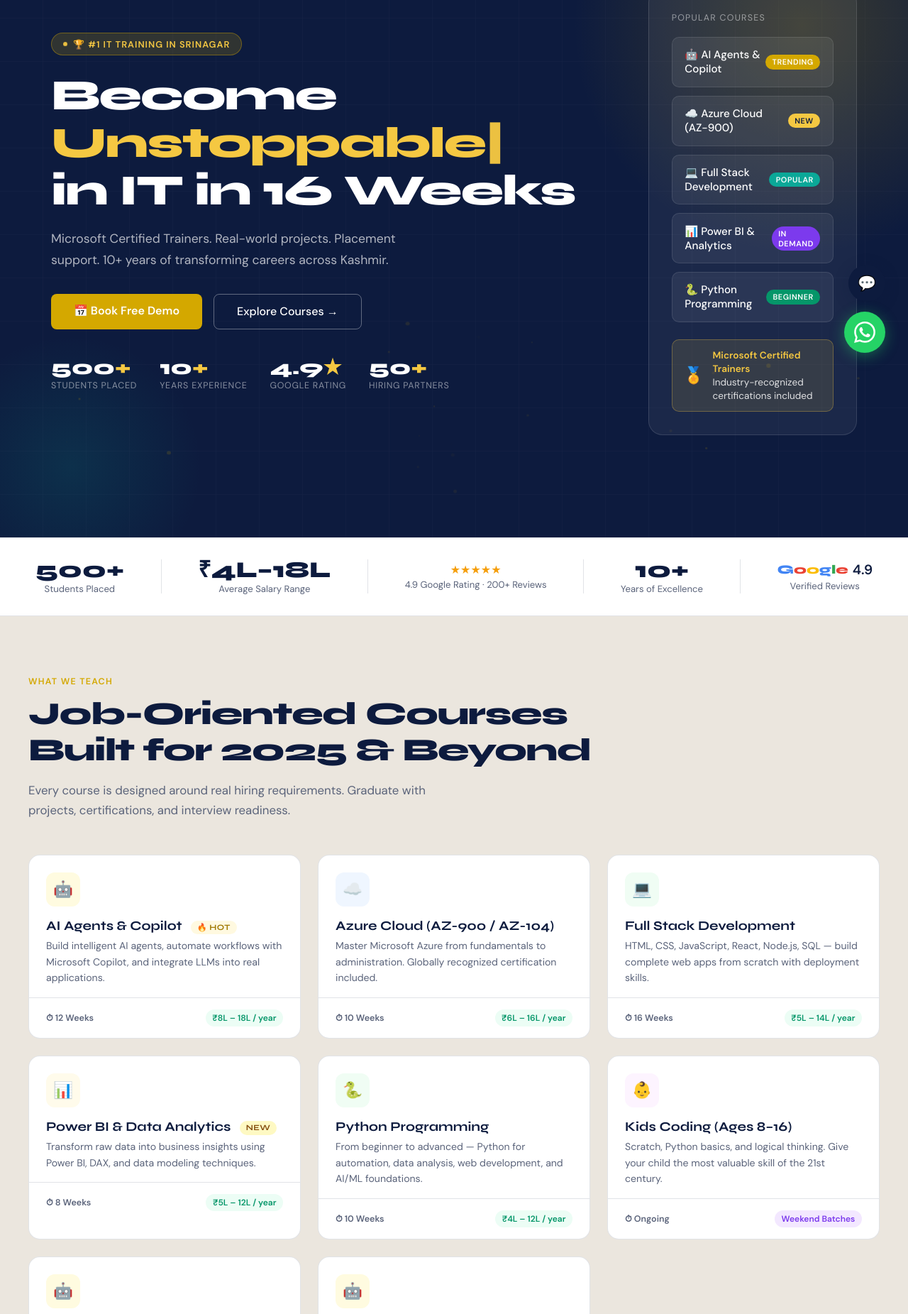
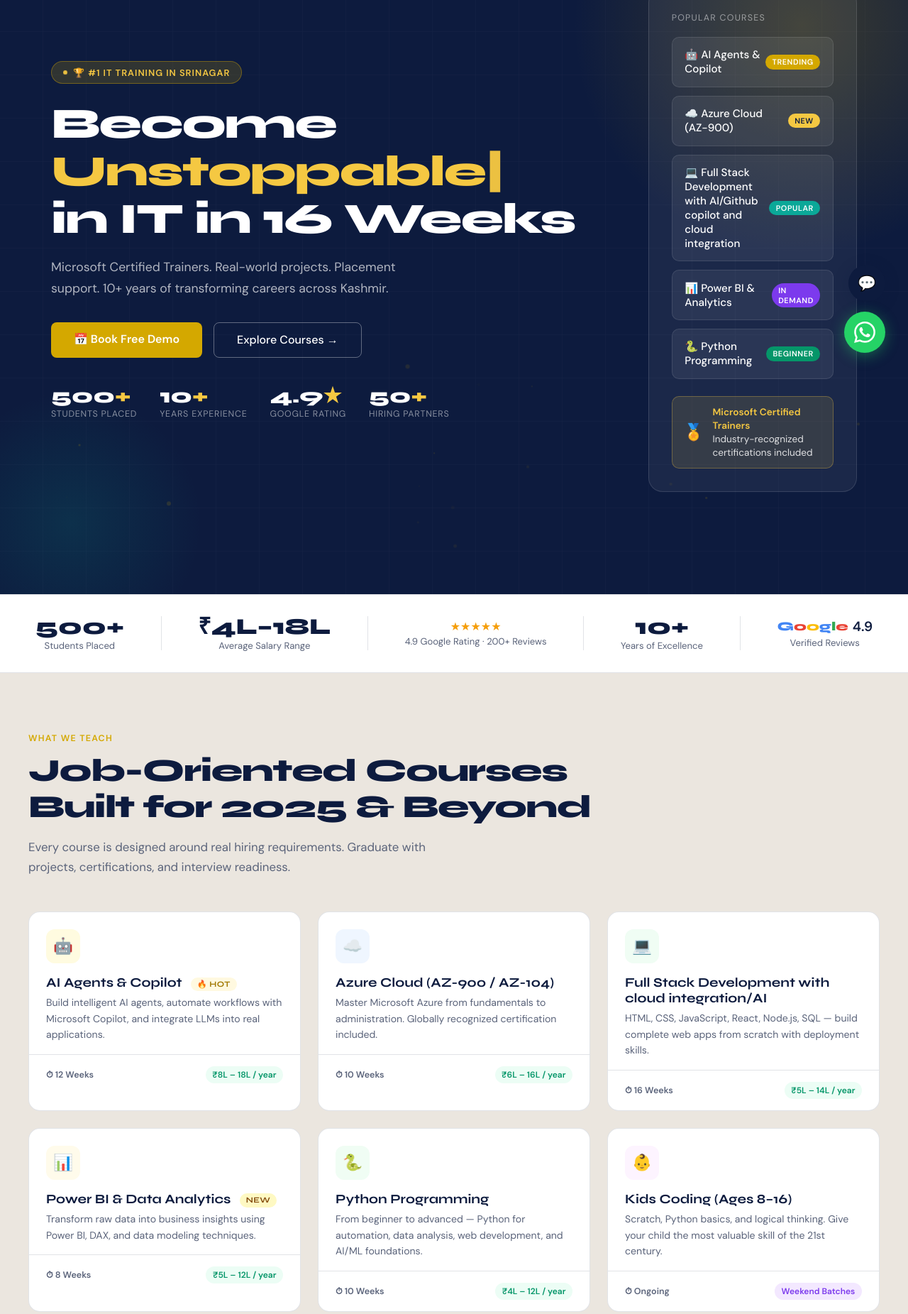
Before and after one commit to saquibshera/orgsite, a website: page public/index.html in a window 1280 px wide. Shown: the part 271-2122 px from the top of the page at 71% size. Drawn offline with Linux system fonts and the light colour scheme.

Commit message:
first commit

```diff
--- a/public/index.html
+++ b/public/index.html
@@ -376,7 +376,7 @@ footer{background:#0A1428;color:rgba(255,255,255,.65);padding:4rem 2rem 2rem;}
         <div class="hero-card-title">Popular Courses</div>
         <div class="course-pill"><span class="course-pill-name">🤖 AI Agents & Copilot</span><span class="cpill-tag tag-hot">Trending</span></div>
         <div class="course-pill"><span class="course-pill-name">☁️ Azure Cloud (AZ-900)</span><span class="cpill-tag tag-new">New</span></div>
-        <div class="course-pill"><span class="course-pill-name">💻 Full Stack Development</span><span class="cpill-tag tag-pop">Popular</span></div>
+        <div class="course-pill"><span class="course-pill-name">💻 Full Stack Development with AI/Github copilot and cloud integration</span><span class="cpill-tag tag-pop">Popular</span></div>
         <div class="course-pill"><span class="course-pill-name">📊 Power BI & Analytics</span><span class="cpill-tag tag-dem">In Demand</span></div>
         <div class="course-pill"><span class="course-pill-name">🐍 Python Programming</span><span class="cpill-tag tag-beg">Beginner</span></div>
         <div class="hero-cert">
@@ -423,7 +423,7 @@ footer{background:#0A1428;color:rgba(255,255,255,.65);padding:4rem 2rem 2rem;}
     <div class="courses-grid stagger-grid">
       <div class="course-card"><div class="course-card-top"><div class="course-icon" style="background:#FFFBE0">🤖</div><h3>AI Agents & Copilot <span class="trending-badge">🔥 Hot</span></h3><p>Build intelligent AI agents, automate workflows with Microsoft Copilot, and integrate LLMs into real applications.</p></div><div class="course-card-meta"><span class="meta-tag">⏱ 12 Weeks</span><span class="salary-badge">₹8L – 18L / year</span></div></div>
       <div class="course-card"><div class="course-card-top"><div class="course-icon" style="background:#EFF6FF">☁️</div><h3>Azure Cloud (AZ-900 / AZ-104)</h3><p>Master Microsoft Azure from fundamentals to administration. Globally recognized certification included.</p></div><div class="course-card-meta"><span class="meta-tag">⏱ 10 Weeks</span><span class="salary-badge">₹6L – 16L / year</span></div></div>
-      <div class="course-card"><div class="course-card-top"><div class="course-icon" style="background:#F0FDF4">💻</div><h3>Full Stack Development</h3><p>HTML, CSS, JavaScript, React, Node.js, SQL — build complete web apps from scratch with deployment skills.</p></div><div class="course-card-meta"><span class="meta-tag">⏱ 16 Weeks</span><span class="salary-badge">₹5L – 14L / year</span></div></div>
+      <div class="course-card"><div class="course-card-top"><div class="course-icon" style="background:#F0FDF4">💻</div><h3>Full Stack Development with cloud integration/AI</h3><p>HTML, CSS, JavaScript, React, Node.js, SQL — build complete web apps from scratch with deployment skills.</p></div><div class="course-card-meta"><span class="meta-tag">⏱ 16 Weeks</span><span class="salary-badge">₹5L – 14L / year</span></div></div>
       <div class="course-card"><div class="course-card-top"><div class="course-icon" style="background:#FFFBEB">📊</div><h3>Power BI & Data Analytics <span class="trending-badge" style="background:#FEF9C3;color:#854D0E">New</span></h3><p>Transform raw data into business insights using Power BI, DAX, and data modeling techniques.</p></div><div class="course-card-meta"><span class="meta-tag">⏱ 8 Weeks</span><span class="salary-badge">₹5L – 12L / year</span></div></div>
       <div class="course-card"><div class="course-card-top"><div class="course-icon" style="background:#F0FDF4">🐍</div><h3>Python Programming</h3><p>From beginner to advanced — Python for automation, data analysis, web development, and AI/ML foundations.</p></div><div class="course-card-meta"><span class="meta-tag">⏱ 10 Weeks</span><span class="salary-badge">₹4L – 12L / year</span></div></div>
       <div class="course-card"><div class="course-card-top"><div class="course-icon" style="background:#FDF4FF">👶</div><h3>Kids Coding (Ages 8–16)</h3><p>Scratch, Python basics, and logical thinking. Give your child the most valuable skill of the 21st century.</p></div><div class="course-card-meta"><span class="meta-tag">⏱ Ongoing</span><span class="salary-badge" style="background:#F3E8FF;color:#7C3AED">Weekend Batches</span></div></div>
@@ -909,7 +909,7 @@ function getRecommendation(){
 
 // ─────────── CHATBOT ───────────
 function toggleChat(){document.getElementById('chatWindow').classList.toggle('open');}
-const BA={'what courses do you offer':'We offer: AI Agents & Copilot 🤖, Azure Cloud ☁️, Full Stack Development 💻, Power BI 📊, Python 🐍, and Kids Coding 👶. Each comes with placement support!','how much does it cost':'Course fees vary — typically ₹15,000–₹45,000. We offer EMI options and early-bird discounts. Book a demo for full details.','what is the placement rate':'Our placement rate is 92% 🎯. 500+ students placed at Infosys, TCS, Wipro, HCL, and Capgemini. Average: ₹7L/year.','book a free demo':'Scroll up to fill the contact form — we confirm within 30 minutes! Or WhatsApp us directly 👆'};
+const BA={'what courses do you offer':'We offer: AI Agents & Copilot 🤖, Azure Cloud ☁️, Full Stack Development with cloud integration 💻, Power BI 📊, Python 🐍,AI/ML and Kids Coding 👶. Each comes with placement support!','how much does it cost':'Course fees vary — typically ₹15,000–₹45,000. We offer EMI options and early-bird discounts. Book a demo for full details.','what is the placement rate':'Our placement rate is 92% 🎯. 500+ students placed at Infosys, TCS, Wipro, HCL, and Capgemini. Average: ₹7L/year.','book a free demo':'Scroll up to fill the contact form — we confirm within 30 minutes! Or WhatsApp us directly 👆'};
 function chatReply(msg){
   addMsg(msg,'user');
   const a=BA[msg.toLowerCase()]||"Our team can give you a detailed answer. Type 'Book a free demo' or scroll up to the form!";
```
